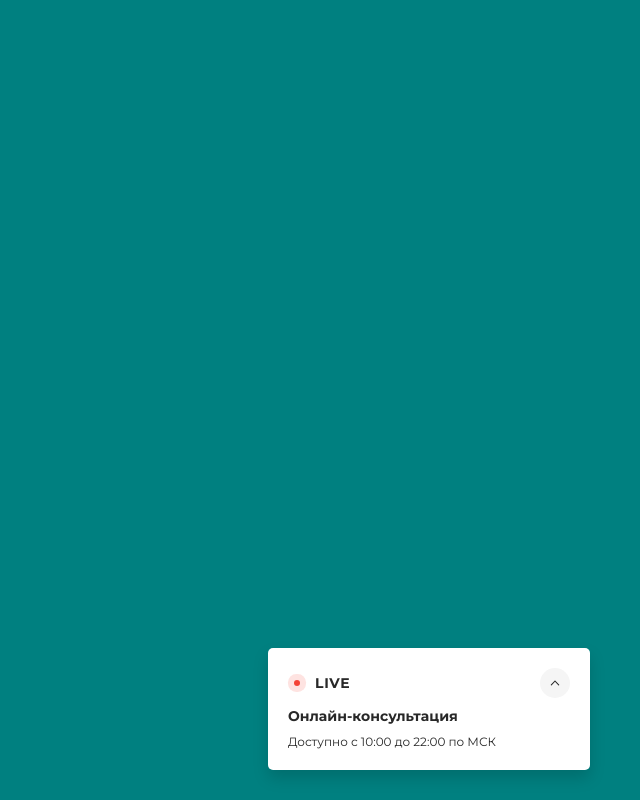
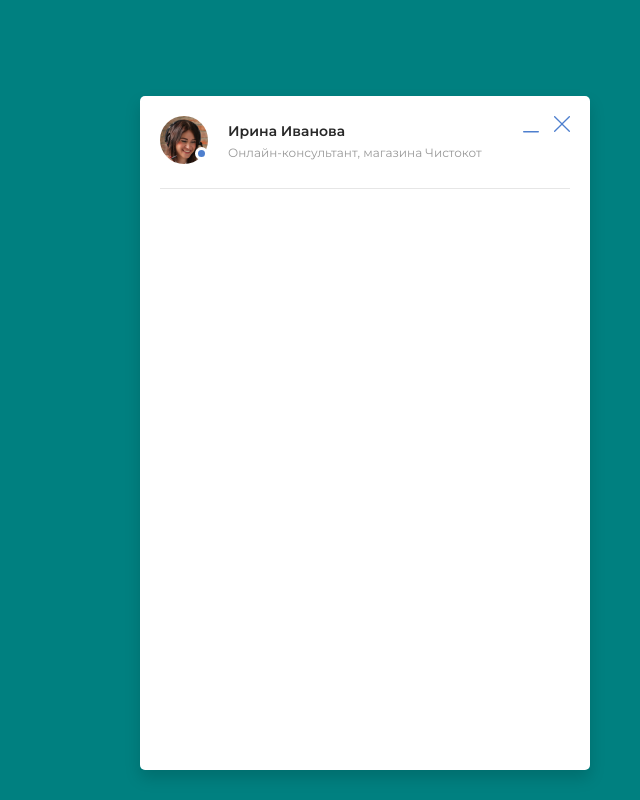
Before and after one commit to Alex-La/live-client-appinion, a React (Create React App) app in the folder client/: page / in a window 1280 px wide. Shown: the whole page, without its empty margins (640-1280 px from the left). Built offline with nearby package versions, Linux system fonts and the light colour scheme.

Commit message:
Manager and controls

```diff
--- /dev/null
+++ b/client/src/css/expandTrue/controlAndManager.css
@@ -0,0 +1,81 @@
+#live-appinion-root > .widget-wrap > .expand-true > .cam-wrap {
+  border-bottom: 1px solid #e6e6e6;
+  padding-bottom: 20px;
+  display: flex;
+  justify-content: space-between;
+}
+
+#live-appinion-root > .widget-wrap > .expand-true > .cam-wrap > .manager {
+  display: flex;
+  align-items: center;
+}
+
+#live-appinion-root
+  > .widget-wrap
+  > .expand-true
+  > .cam-wrap
+  > .manager
+  > .img-wrap {
+  position: relative;
+  margin-right: 20px;
+}
+
+#live-appinion-root
+  > .widget-wrap
+  > .expand-true
+  > .cam-wrap
+  > .manager
+  > .img-wrap
+  > img {
+  background-color: #c4c4c4;
+  border-radius: 50px;
+  width: 48px;
+  height: 48px;
+  object-fit: cover;
+}
+
+#live-appinion-root
+  > .widget-wrap
+  > .expand-true
+  > .cam-wrap
+  > .manager
+  > .img-wrap
+  > .online {
+  position: absolute;
+  width: 7px;
+  height: 7px;
+  background-color: #4e7fce;
+  border: 3px solid #ffffff;
+  border-radius: 50px;
+  right: 0px;
+  bottom: 8px;
+}
+
+#live-appinion-root
+  > .widget-wrap
+  > .expand-true
+  > .cam-wrap
+  > .manager
+  > .manager-data
+  > .name {
+  font-weight: 600;
+  font-size: 14px;
+  line-height: 22px;
+}
+
+#live-appinion-root
+  > .widget-wrap
+  > .expand-true
+  > .cam-wrap
+  > .manager
+  > .manager-data
+  > .position {
+  font-weight: 400;
+  font-size: 12px;
+  line-height: 22px;
+  color: #999999 !important;
+}
+
+#live-appinion-root > .widget-wrap > .expand-true > .cam-wrap > .control {
+  display: flex;
+}
--- /dev/null
+++ b/client/src/css/expandTrue/expandTrue.css
@@ -0,0 +1,3 @@
+#live-appinion-root > .widget-wrap > .expand-true {
+  padding: 20px;
+}
--- /dev/null
+++ b/client/src/images/js/Close.js
@@ -0,0 +1,21 @@
+import React from "react";
+
+const Close = () => {
+  return (
+    <svg
+      style={{ cursor: "pointer" }}
+      width="16"
+      height="16"
+      viewBox="0 0 16 16"
+      fill="none"
+      xmlns="http://www.w3.org/2000/svg"
+    >
+      <path
+        d="M8.93804 8.00418L15.7966 1.14562C16.0613 0.889968 16.0686 0.468148 15.813 0.203437C15.5573 -0.061274 15.1355 -0.0686141 14.8708 0.187039C14.8652 0.192388 14.8598 0.197854 14.8544 0.203437L7.99582 7.062L1.13729 0.203398C0.872577 -0.0522551 0.450759 -0.044915 0.195107 0.219796C-0.0542987 0.478026 -0.0542987 0.887392 0.195107 1.14562L7.05363 8.00418L0.195107 14.8627C-0.0650355 15.1229 -0.0650355 15.5447 0.195107 15.8049C0.455288 16.065 0.877106 16.065 1.13729 15.8049L7.99582 8.94636L14.8543 15.8049C15.1191 16.0606 15.5409 16.0532 15.7965 15.7885C16.0459 15.5303 16.0459 15.1209 15.7965 14.8627L8.93804 8.00418Z"
+        fill="#4E7FCE"
+      />
+    </svg>
+  );
+};
+
+export default Close;
--- /dev/null
+++ b/client/src/images/js/Collapse.js
@@ -0,0 +1,18 @@
+import React from "react";
+
+const Collapse = () => {
+  return (
+    <svg
+      style={{ marginRight: 15, paddingTop: 15, cursor: "pointer" }}
+      width="16"
+      height="2"
+      viewBox="0 0 16 2"
+      fill="none"
+      xmlns="http://www.w3.org/2000/svg"
+    >
+      <rect width="16" height="1.45455" rx="0.727273" fill="#4E7FCE" />
+    </svg>
+  );
+};
+
+export default Collapse;
--- a/client/src/widget/Widget.js
+++ b/client/src/widget/Widget.js
@@ -2,9 +2,10 @@ import React, { useState } from "react";
 import "../css/widget.css";
 
 import ExpandFalse from "./ExpandFalse";
+import ExpandTrue from "./expandTrue/ExpandTrue";
 
 const Widget = () => {
-  const [expand, setExpand] = useState(false);
+  const [expand, setExpand] = useState(true);
 
   const handleExpand = () => {
     setExpand(!expand);
@@ -15,7 +16,11 @@ const Widget = () => {
       className="widget-wrap"
       style={{ width: expand ? 450 : 322, height: expand ? 674 : 122 }}
     >
-      {expand ? "" : <ExpandFalse handleExpand={handleExpand} />}
+      {expand ? (
+        <ExpandTrue handleExpand={handleExpand} />
+      ) : (
+        <ExpandFalse handleExpand={handleExpand} />
+      )}
     </div>
   );
 };
--- /dev/null
+++ b/client/src/widget/expandTrue/ControlAndManager.js
@@ -0,0 +1,29 @@
+import React from "react";
+import "../../css/expandTrue/controlAndManager.css";
+
+import Manager from "../../images/dispatcher.png";
+import Close from "../../images/js/Close";
+import Collapse from "../../images/js/Collapse";
+
+const ControlAndManager = ({ handleExpand }) => {
+  return (
+    <div className="cam-wrap">
+      <div className="manager">
+        <div className="img-wrap">
+          <img src={Manager} alt="manager" />
+          <div className="online" />
+        </div>
+        <div className="manager-data">
+          <p className="name">Ирина Иванова</p>
+          <p className="position">Онлайн-консультант, магазина Чистокот</p>
+        </div>
+      </div>
+      <div className="control">
+        <Collapse />
+        <Close />
+      </div>
+    </div>
+  );
+};
+
+export default ControlAndManager;
--- /dev/null
+++ b/client/src/widget/expandTrue/ExpandTrue.js
@@ -0,0 +1,14 @@
+import React from "react";
+import "../../css/expandTrue/expandTrue.css";
+
+import ControlAndManager from "./ControlAndManager";
+
+const ExpandTrue = ({ handleExpand }) => {
+  return (
+    <div className="expand-true">
+      <ControlAndManager handleExpand={handleExpand} />
+    </div>
+  );
+};
+
+export default ExpandTrue;
```
Also changed, not shown: client/src/images/dispatcher.png (added).
